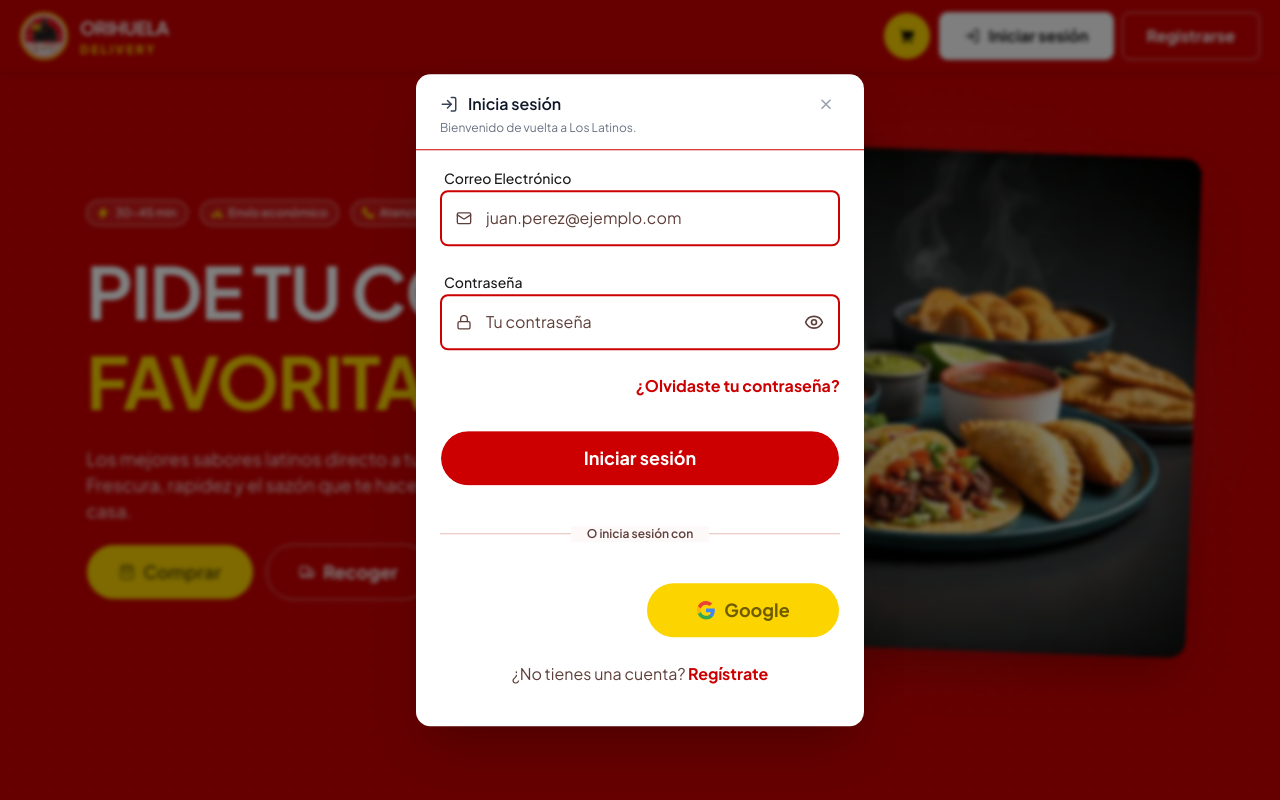
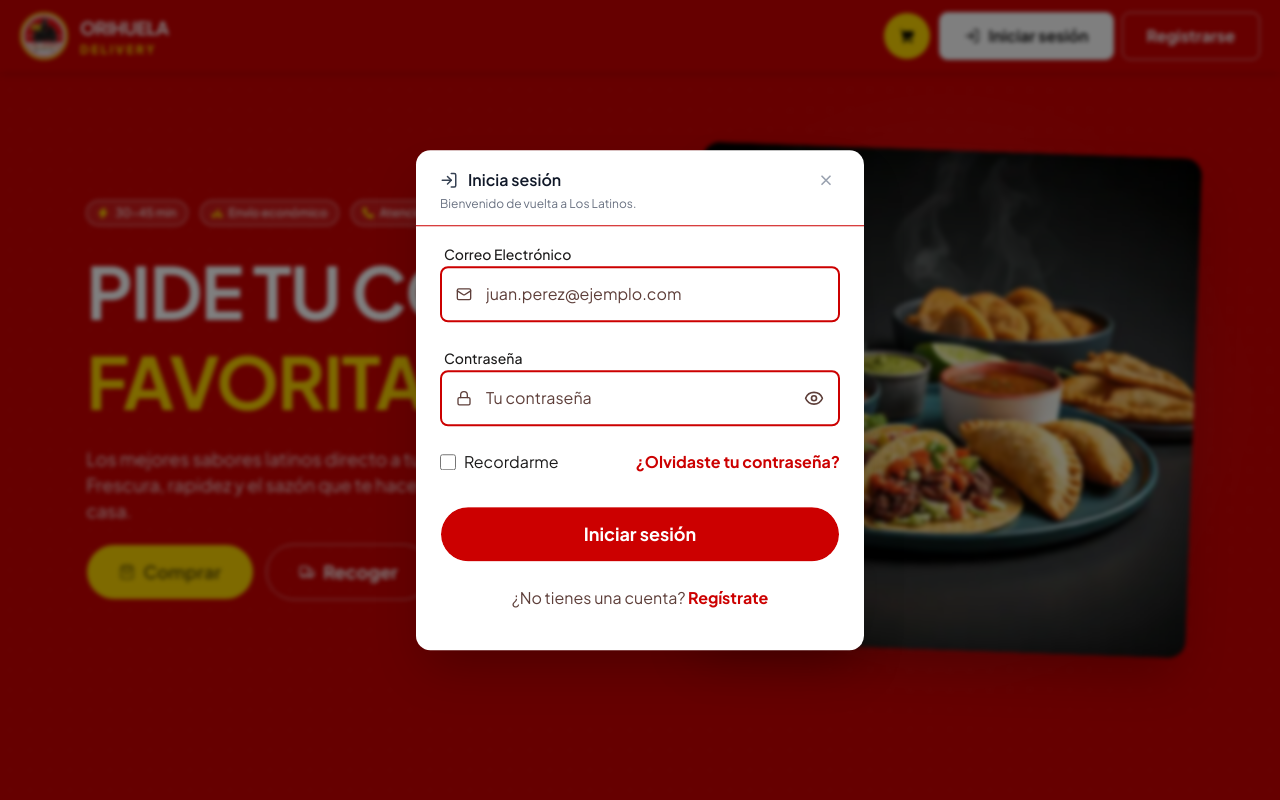
Before and after one commit to luisfrm/delivery-orihuela, a Next.js app: page / in a window 1280 px wide. Both pictures are taken after a click on the button "Iniciar sesión". Shown: the top 800 px of the page. Built offline with nearby package versions, Linux system fonts and the light colour scheme; no server answers.

Commit message:
feat(auth): detect unverified email and auto-send OTP on login

```diff
--- a/components/forms/login-form.tsx
+++ b/components/forms/login-form.tsx
@@ -4,13 +4,19 @@ import { useState } from "react"
 import { Mail, Lock } from "lucide-react"
 import { Button } from "@/components/ui/button"
 import { FormField } from "@/components/ui/form-field"
+import { OtpStep } from "@/components/forms/otp-step"
+import { toast } from "sonner"
 
 interface LoginFormProps {
   onSuccess?: () => void
   onRegisterClick?: () => void
 }
 
+type Step = "login" | "otp"
+
 export function LoginForm({ onSuccess, onRegisterClick }: LoginFormProps) {
+  const [step, setStep] = useState<Step>("login")
+  const [loginEmail, setLoginEmail] = useState("")
   const [formData, setFormData] = useState({
     email: "",
     password: "",
@@ -23,6 +29,7 @@ export function LoginForm({ onSuccess, onRegisterClick }: LoginFormProps) {
 
   const [generalError, setGeneralError] = useState("")
   const [isSubmitting, setIsSubmitting] = useState(false)
+  const [rememberMe, setRememberMe] = useState(false)
 
   const validateField = (name: string, value: string): string => {
     switch (name) {
@@ -68,27 +75,44 @@ export function LoginForm({ onSuccess, onRegisterClick }: LoginFormProps) {
       const result = await signInWithEmail(formData.email, formData.password)
 
       if (result?.error) {
-        setGeneralError(result.error)
+        if (result.code === 'email_not_confirmed') {
+          setLoginEmail(formData.email)
+
+          const { resendOtp } = await import("@/lib/actions/auth")
+          await resendOtp(formData.email)
+
+          toast.info("Tu email aún no está verificado. Te enviamos un nuevo código.")
+
+          setStep("otp")
+          setIsSubmitting(false)
+          return
+        }
+
+        toast.error(result.error)
         setIsSubmitting(false)
         return
       }
 
+      toast.success("¡Bienvenido de vuelta!")
       onSuccess?.()
       window.location.reload()
     } catch {
-      setGeneralError("Ocurrió un error. Intenta de nuevo.")
+      toast.error("Ocurrió un error. Intenta de nuevo.")
       setIsSubmitting(false)
-    }
+}
   }
 
-  const handleGoogleSignIn = async () => {
-    setGeneralError("")
-    try {
-      const { signInWithGoogle } = await import("@/lib/actions/auth")
-      await signInWithGoogle()
-    } catch {
-      setGeneralError("Ocurrió un error con Google. Intenta de nuevo.")
-    }
+  if (step === "otp") {
+    return (
+      <OtpStep
+        email={loginEmail}
+        onVerified={() => {
+          onSuccess?.()
+          window.location.reload()
+        }}
+        onBack={() => setStep("login")}
+      />
+    )
   }
 
   return (
@@ -121,7 +145,16 @@ export function LoginForm({ onSuccess, onRegisterClick }: LoginFormProps) {
         icon={<Lock className="size-4" />}
       />
 
-      <div className="flex justify-end">
+      <div className="flex items-center justify-between">
+        <label className="flex items-center gap-2 cursor-pointer">
+          <input
+            type="checkbox"
+            checked={rememberMe}
+            onChange={(e) => setRememberMe(e.target.checked)}
+            className="size-4 rounded border-2 border-primary accent-primary"
+          />
+          <span className="text-body-md text-on-surface">Recordarme</span>
+        </label>
         <button
           type="button"
           className="text-body-md text-primary font-bold hover:underline"
@@ -143,6 +176,7 @@ export function LoginForm({ onSuccess, onRegisterClick }: LoginFormProps) {
         </Button>
       </div>
 
+      {/* TODO: OAuth - O inicia sesión con
       <div className="relative py-4">
         <div className="absolute inset-0 flex items-center">
           <div className="w-full border-t border-outline-variant" />
@@ -197,6 +231,7 @@ export function LoginForm({ onSuccess, onRegisterClick }: LoginFormProps) {
           Google
         </Button>
       </div>
+      */}
 
       <p className="text-center text-body-md text-on-surface-variant">
         ¿No tienes una cuenta?{" "}
--- a/lib/actions/auth.ts
+++ b/lib/actions/auth.ts
@@ -5,6 +5,7 @@ import { createClient } from "@/lib/supabase/server"
 export interface AuthResult {
   success?: boolean
   error?: string
+  code?: 'email_not_confirmed' | 'invalid_credentials' | 'auth_failed'
 }
 
 export async function signUpWithEmail(
@@ -16,7 +17,7 @@ export async function signUpWithEmail(
 ): Promise<AuthResult> {
   const supabase = await createClient()
 
-  const { data, error } = await supabase.auth.signUp({
+  const { error } = await supabase.auth.signUp({
     email,
     password,
     options: {
@@ -47,7 +48,14 @@ export async function signInWithEmail(
   })
 
   if (error) {
-    return { error: error.message }
+    const isEmailNotConfirmed =
+      error.message.includes('Email not confirmed') ||
+      error.message.includes('email_not_confirmed')
+
+    return {
+      error: error.message,
+      code: isEmailNotConfirmed ? 'email_not_confirmed' : 'auth_failed'
+    }
   }
 
   return { success: true }
@@ -56,7 +64,7 @@ export async function signInWithEmail(
 export async function signInWithGoogle(): Promise<AuthResult> {
   const supabase = await createClient()
 
-  const { data, error } = await supabase.auth.signInWithOAuth({
+  const { error } = await supabase.auth.signInWithOAuth({
     provider: "google",
     options: {
       redirectTo: `${process.env.NEXT_PUBLIC_SUPABASE_URL}/auth/v1/callback`,
@@ -77,7 +85,7 @@ export async function signInWithGoogle(): Promise<AuthResult> {
 export async function signInWithApple(): Promise<AuthResult> {
   const supabase = await createClient()
 
-  const { data, error } = await supabase.auth.signInWithOAuth({
+  const { error } = await supabase.auth.signInWithOAuth({
     provider: "apple",
     options: {
       redirectTo: `${process.env.NEXT_PUBLIC_SUPABASE_URL}/auth/v1/callback`,
```
